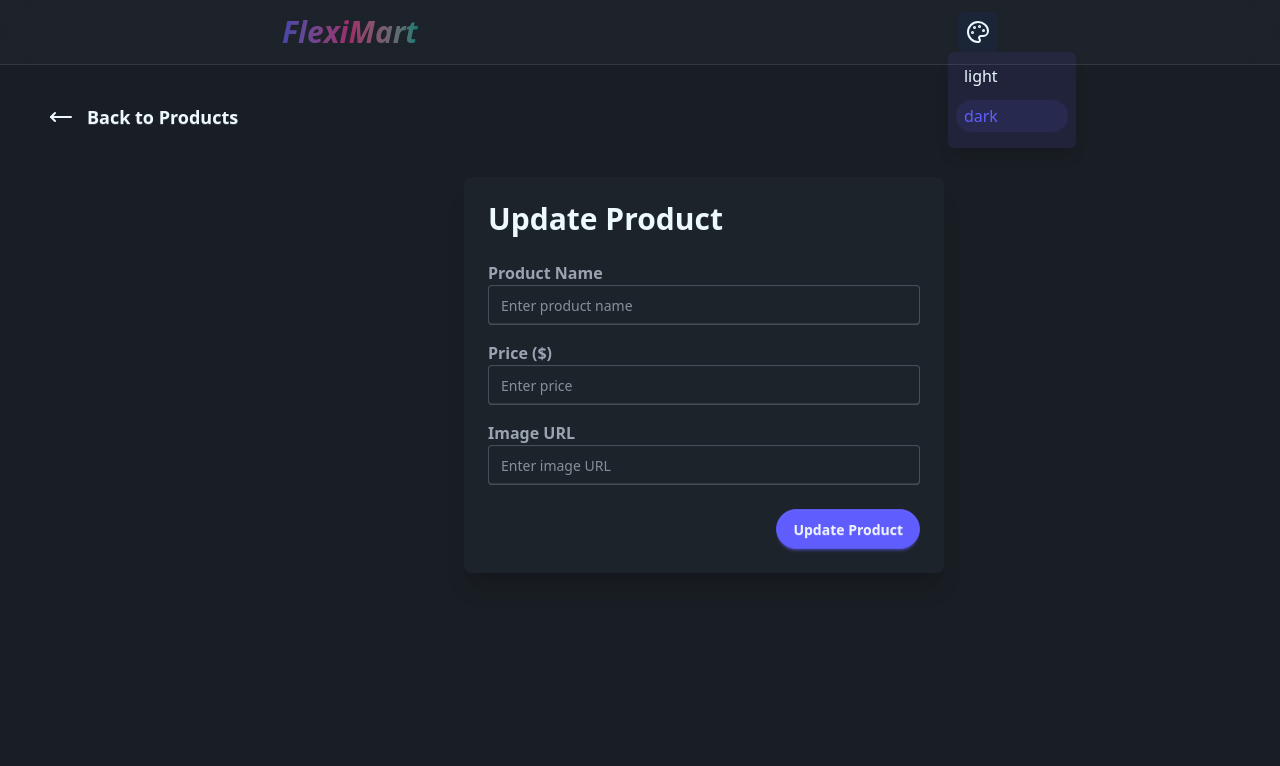
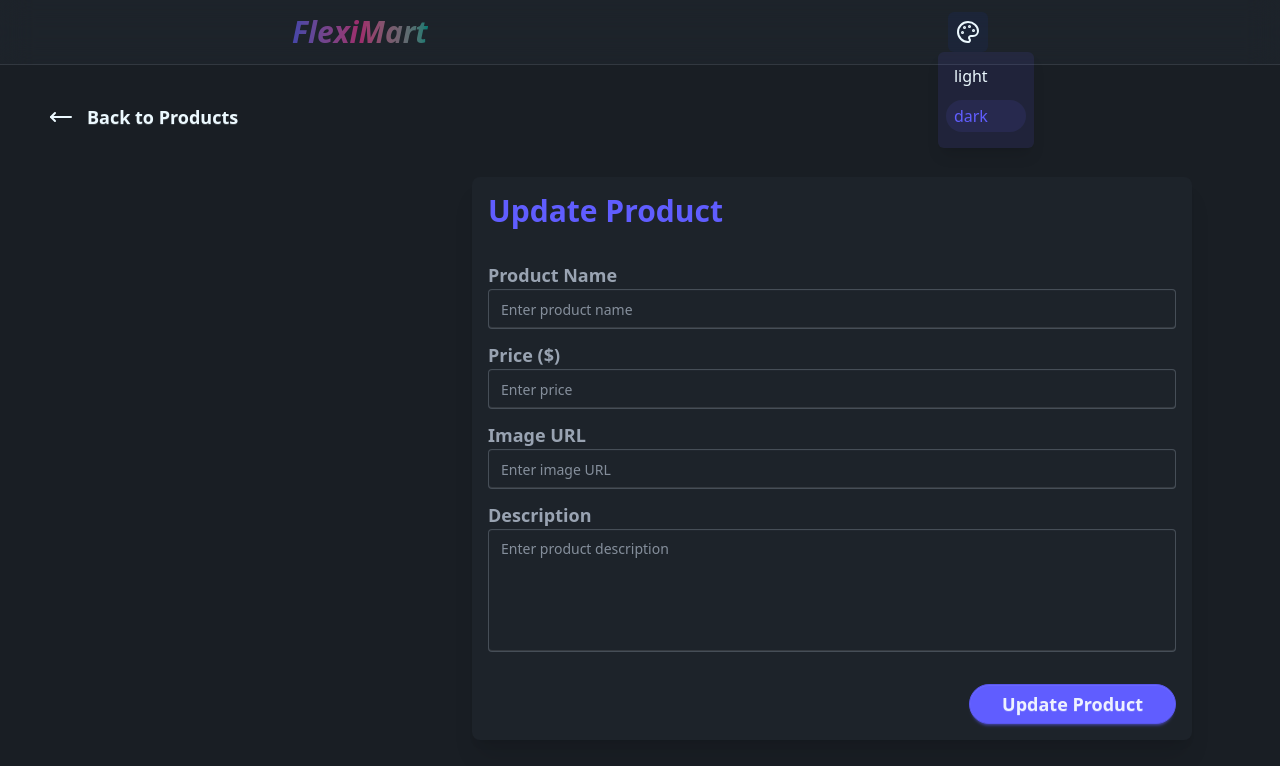
Before and after one commit to Ajaykumar-2246/ProductStore, a React (Vite) app in the folder frontend/: page /update/1 in a window 1280 px wide. Both pictures are taken after a click on the button 977 px from the left and 32 px from the top of the page. Shown: the top 766 px of the page. Built offline with nearby package versions, Linux system fonts and the light colour scheme; no server answers.

Commit message:
my ProductStore

```diff
--- a/frontend/src/components/Navbar.jsx
+++ b/frontend/src/components/Navbar.jsx
@@ -12,7 +12,7 @@ const Navbar = () => {
 
   return (
     <div className="shadow-gray-200 w-full backdrop-blur-lg bg-base border-b border-base-content/10">
-      <div className="max-w-7xl mx-auto">
+      <div className="max-w-7xl px-5 mx-auto">
         <div className="navbar px-3 min-h-[4rem] flex justify-around items-center">
           <div>
             <Link to="/" className="text-xl font-bold ">
--- a/frontend/src/components/ThemeSelector.jsx
+++ b/frontend/src/components/ThemeSelector.jsx
@@ -23,7 +23,7 @@ const ThemeSelector = () => {
       </button>
 
       {showThemes && (
-        <div className="absolute z-50 top-10 left-[-10px] bg-primary/10 shadow-lg rounded-md w-32 p-2">
+        <div className="absolute z-50 top-10 left-[-10px] bg-primary/10 shadow-lg rounded-md w-24 p-2">
           {themes.map((themeOption, index) => (
             <button
               key={index}
--- a/frontend/src/pages/AddProduct.jsx
+++ b/frontend/src/pages/AddProduct.jsx
@@ -11,6 +11,7 @@ const AddProduct = () => {
     name: "",
     price: "",
     imageUrl: "",
+    description: "", // Add description field
   });
 
   const handleChange = (e) => {
@@ -21,7 +22,12 @@ const AddProduct = () => {
     e.preventDefault();
 
     // Validate input fields
-    if (!formData.name || !formData.price || !formData.imageUrl) {
+    if (
+      !formData.name ||
+      !formData.price ||
+      !formData.imageUrl ||
+      !formData.description
+    ) {
       alert("Please fill in all fields.");
       return;
     }
@@ -113,6 +119,22 @@ const AddProduct = () => {
                 />
               </div>
 
+              {/* Description */}
+              <div className="form-control">
+                <label className="label">
+                  <span className="label-text font-semibold">Description</span>
+                </label>
+                <textarea
+                  name="description"
+                  value={formData.description}
+                  onChange={handleChange}
+                  className="textarea textarea-bordered w-full"
+                  placeholder="Enter product description"
+                  rows="4"
+                  required
+                />
+              </div>
+
               {/* Image Preview */}
               {formData.imageUrl && (
                 <div className="flex justify-center mt-4">
--- a/frontend/src/pages/DisplayProduct.jsx
+++ b/frontend/src/pages/DisplayProduct.jsx
@@ -1,18 +1,16 @@
 import React, { useEffect } from "react";
 import { useProductStore } from "../store/productStore";
 import { useParams, useNavigate } from "react-router-dom";
-import { MoveLeft} from "lucide-react";
+import { MoveLeft } from "lucide-react";
 
 const DisplayProduct = () => {
-  const { fetchProductById, fetchedById } = useProductStore();
+  const { fetchProductById, fetchedById, resetFetchedById } = useProductStore();
   const { id } = useParams();
   const navigate = useNavigate();
 
   useEffect(() => {
-    if (id) {
-      fetchProductById(id);
-    }
-  }, [fetchProductById, id]);
+    fetchProductById(id);
+  }, [fetchProductById, id, resetFetchedById]);
 
   if (!fetchedById) {
     return (
@@ -59,11 +57,15 @@ const DisplayProduct = () => {
 
           {/* Product Information */}
           <div className="w-full md:w-1/2 flex flex-col justify-center gap-4">
-            <h1 className="text-4xl font-bold text-primary">
-              {fetchedById.name}
+            <h1 className="text-3xl font-bold text-primary">
+              Product Name: {fetchedById.name}
             </h1>
-            <p className="text-2xl font-semibold text-secondary">
-              ${fetchedById.price}
+            <p className="text-lg font-semibold text-secondary">
+              Price: ${fetchedById.price}
+            </p>
+            <p className="text-gray-500 text-sm text-justify font-md
+            ">
+              Description: {fetchedById.description}
             </p>
           </div>
         </div>
--- a/frontend/src/pages/ProductUpdate.jsx
+++ b/frontend/src/pages/ProductUpdate.jsx
@@ -11,6 +11,7 @@ const ProductUpdate = () => {
   const [name, setName] = useState("");
   const [price, setPrice] = useState("");
   const [imageUrl, setImageUrl] = useState("");
+  const [description, setDescription] = useState("");
 
   useEffect(() => {
     fetchProductById(id);
@@ -21,6 +22,7 @@ const ProductUpdate = () => {
       setName(fetchedById.name || "");
       setPrice(fetchedById.price || "");
       setImageUrl(fetchedById.imageUrl || "");
+      setDescription(fetchedById.description || "");
     }
   }, [fetchedById]);
 
@@ -30,11 +32,11 @@ const ProductUpdate = () => {
       name: name,
       price: price,
       imageUrl: imageUrl,
+      description: description,
     };
     await updateProduct(id, updatedProduct);
     navigate("/");
   };
-
 
   return (
     <div className="min-h-screen bg-base-200 p-4">
@@ -42,7 +44,7 @@ const ProductUpdate = () => {
         {/* Back Button */}
         <div className="flex justify-start p-4">
           <button
-            className="btn rounded-full btn-ghost text-lg font-semibold"
+            className="btn btn-ghost rounded-full text-lg font-semibold hover:bg-base-300 transition-colors"
             onClick={() => navigate("/")}
           >
             <MoveLeft className="mr-2" />
@@ -51,67 +53,88 @@ const ProductUpdate = () => {
         </div>
 
         {/* Main Content */}
-        <div className="flex flex-col lg:flex-row gap-6 p-6">
+        <div className="flex flex-col lg:flex-row gap-8 p-6">
           {/* Product Image */}
-          <div className="w-full lg:w-1/3 flex justify-center">
+          <div className="w-full lg:w-1/3 flex justify-center items-center">
             {imageUrl && (
               <img
                 src={imageUrl}
                 alt={name}
-                className="w-full max-w-lg h-96 object-cover rounded-lg shadow-lg"
+                className="w-full max-w-lg h-96 object-cover rounded-lg shadow-2xl hover:shadow-3xl transition-shadow"
               />
             )}
           </div>
 
           {/* Update Form */}
-          <div className="w-full lg:w-2/5 bg-base-100 shadow-xl rounded-lg p-6">
-            <h2 className="text-3xl font-bold mb-6">Update Product</h2>
-            <form className="space-y-4" onSubmit={handleUpdate}>
+          <div className="w-full lg:w-3/5 bg-base-100 shadow-xl rounded-lg p-4">
+            <h2 className="text-3xl font-bold mb-8 text-primary">Update Product</h2>
+            <form className="space-y-3" onSubmit={handleUpdate}>
               {/* Name Field */}
               <div className="form-control">
                 <label className="label">
-                  <span className="label-text font-semibold">Product Name</span>
+                  <span className="label-text font-semibold text-lg">Product Name</span>
                 </label>
                 <input
                   type="text"
                   value={name}
                   onChange={(e) => setName(e.target.value)}
-                  className="input input-bordered w-full"
+                  className="input input-bordered w-full focus:ring-2 focus:ring-primary focus:border-primary"
                   placeholder="Enter product name"
+                  required
                 />
               </div>
 
               {/* Price Field */}
               <div className="form-control">
                 <label className="label">
-                  <span className="label-text font-semibold">Price ($)</span>
+                  <span className="label-text font-semibold text-lg">Price ($)</span>
                 </label>
                 <input
                   type="number"
                   value={price}
                   onChange={(e) => setPrice(e.target.value)}
-                  className="input input-bordered w-full"
+                  className="input input-bordered w-full focus:ring-2 focus:ring-primary focus:border-primary"
                   placeholder="Enter price"
+                  required
                 />
               </div>
 
               {/* Image URL Field */}
               <div className="form-control">
                 <label className="label">
-                  <span className="label-text font-semibold">Image URL</span>
+                  <span className="label-text font-semibold text-lg">Image URL</span>
                 </label>
                 <input
                   type="text"
                   value={imageUrl}
                   onChange={(e) => setImageUrl(e.target.value)}
-                  className="input input-bordered w-full"
+                  className="input input-bordered w-full focus:ring-2 focus:ring-primary focus:border-primary"
                   placeholder="Enter image URL"
+                  required
+                />
+              </div>
+
+              {/* Description Field */}
+              <div className="form-control">
+                <label className="label">
+                  <span className="label-text font-semibold text-lg">Description</span>
+                </label>
+                <textarea
+                  value={description}
+                  onChange={(e) => setDescription(e.target.value)}
+                  className="textarea resize-none textarea-bordered w-full focus:ring-2 focus:ring-primary focus:border-primary"
+                  placeholder="Enter product description"
+                  rows="5"
+                  required
                 />
               </div>
 
               {/* Buttons */}
-              <div className="flex justify-end gap-3 mt-6">
-                <button type="submit" className="btn btn-primary rounded-full">
+              <div className="flex justify-end gap-4 mt-8">
+                <button
+                  type="submit"
+                  className="btn btn-primary rounded-full px-8 text-lg hover:bg-primary-focus transition-colors"
+                >
                   Update Product
                 </button>
               </div>
--- a/frontend/src/pages/Products.jsx
+++ b/frontend/src/pages/Products.jsx
@@ -37,7 +37,7 @@ const Products = () => {
   };
 
   return (
-    <div className="p-4 bg-base-200">
+    <div className="p-4 min-h-screen bg-base-200">
       {/* Header Section */}
       <div className="flex md:flex-row justify-between items-center mb-6 gap-4">
         <Link to="/addproductpage">
```
Also changed, not shown: frontend/src/store/productStore.js (+29 -10 lines), 2 other files (tests, documents, lock files or other folders).
